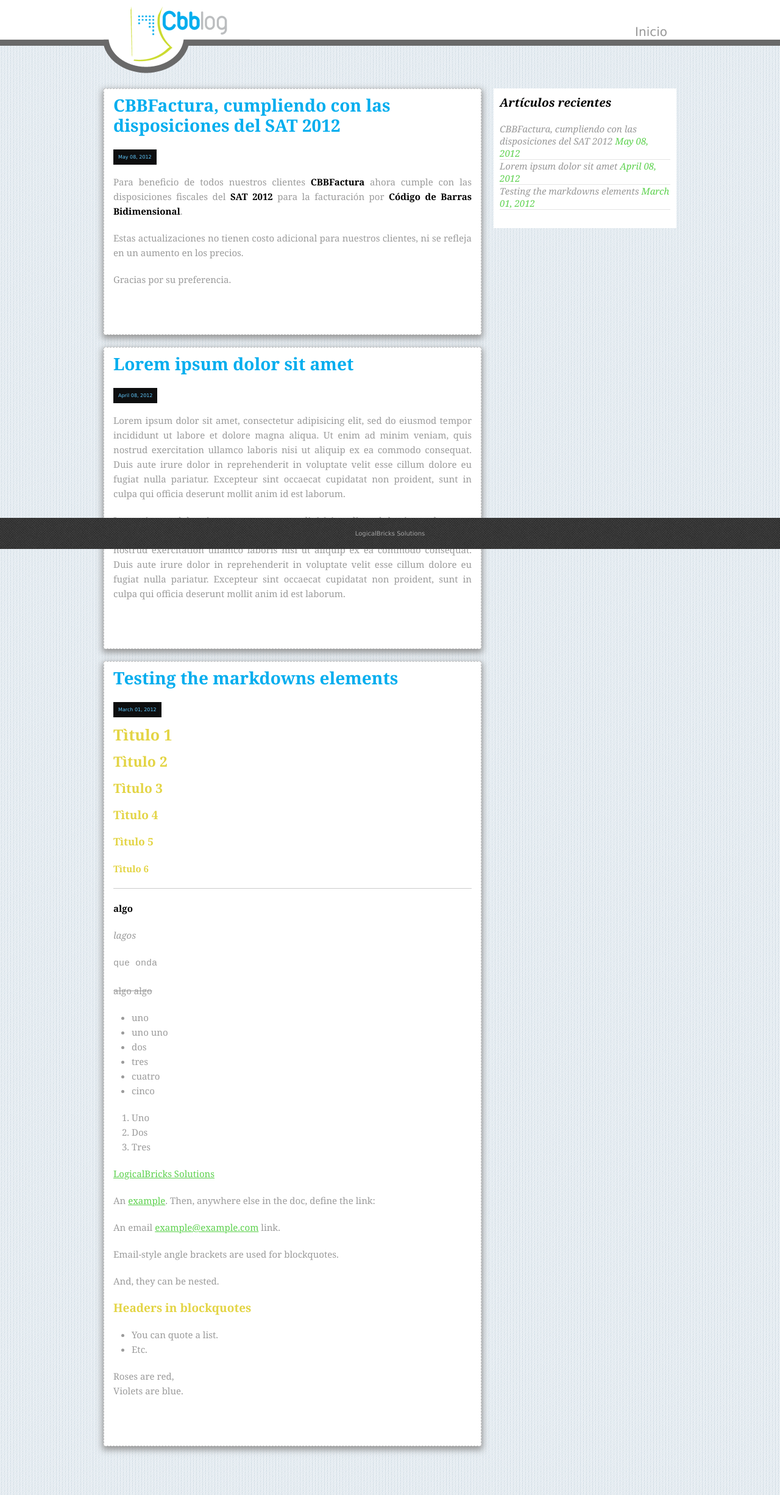
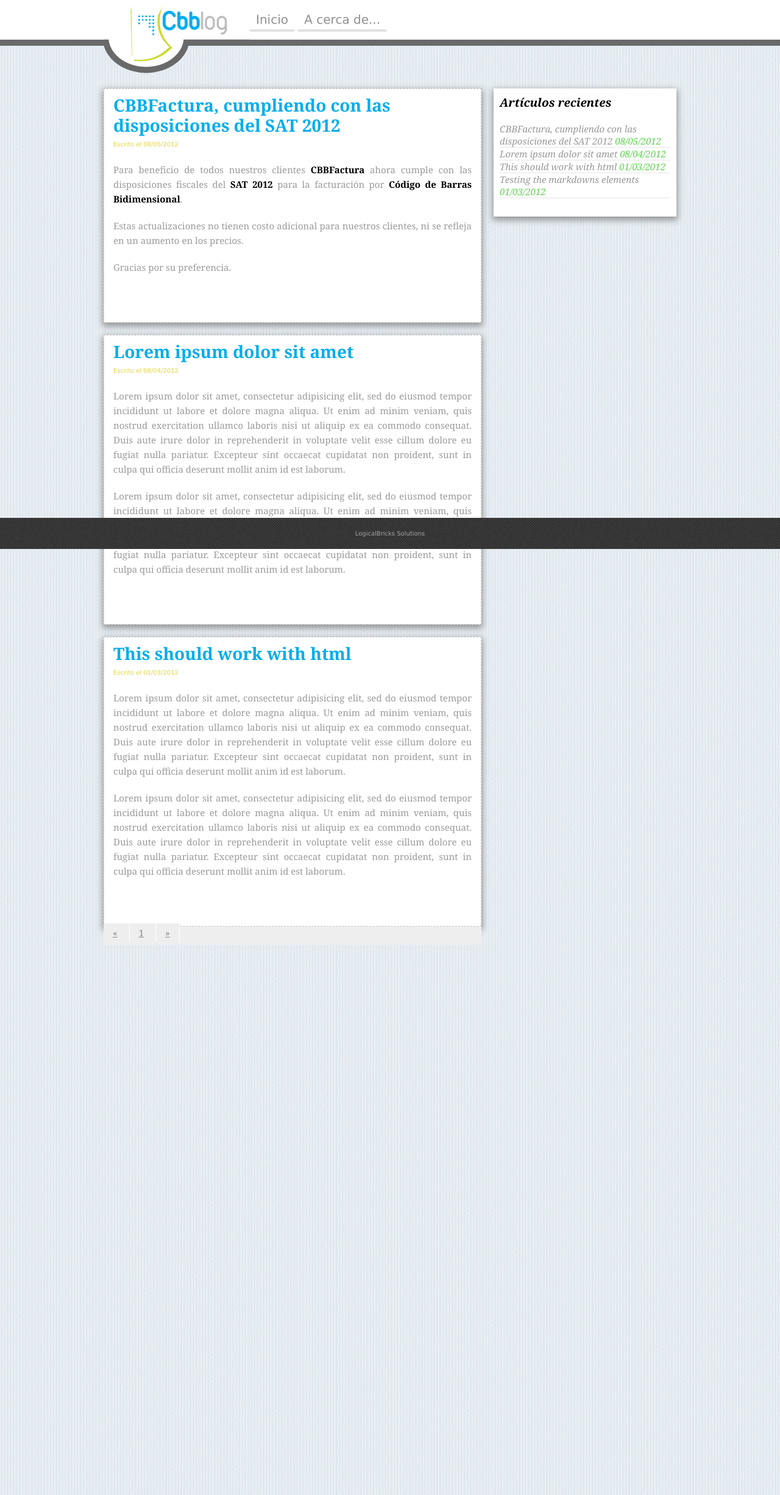
Before and after one commit to LogicalBricks/cbblog, a Jekyll site: the page built from index.html, in a window 1280 px wide. Shown: the whole page at 61% size. Built offline with Jekyll 4.4.1, drawn with Linux system fonts in a browser that asks for light colours.

Commit message:
Agregado estilo al paginator
La paginación no funciona con posts creados en markdown

```diff
--- a/_includes/header.html
+++ b/_includes/header.html
@@ -7,6 +7,7 @@
 		<div class="grid_9">
 			<ul class="nav">
 				<li><a href="/">Inicio</a></li>
+				<li><a href="/">A cerca de...</a></li>
 			</ul>
 		</div>
 	</div>
--- a/_includes/latest_posts.html
+++ b/_includes/latest_posts.html
@@ -3,7 +3,7 @@
 	<ul>
 		{% for post in site.posts limit: 5 %}
 		<li>
-			<a href="{{ post.url }}">{{ post.title}} <em> {{ post.date | date:"%B %d, %Y" }} </em></a>
+			<a href="{{ post.url }}">{{ post.title}} <em> {{ post.date | date:"%d/%m/%Y" }} </em></a>
 		</li>
 		{% endfor %}
 	</ul>
--- a/_includes/post.html
+++ b/_includes/post.html
@@ -1,7 +1,7 @@
 <div class="">
   <div class="entry">
     <h2 class="title">{{ post.title }}</h2>
-    <div class="byline">{{ post.date | date:"%B %d, %Y" }}</div>
+    <div class="byline">Escrito el {{ post.date | date:"%d/%m/%Y" }}</div>
 
     <div class="body">
       {% if hide_extended %}
--- /dev/null
+++ b/_posts/2012-03-01-markdown-test2.md
@@ -0,0 +1,7 @@
+---
+layout: post
+title: This should work with html
+---
+Lorem ipsum dolor sit amet, consectetur adipisicing elit, sed do eiusmod tempor incididunt ut labore et dolore magna aliqua. Ut enim ad minim veniam, quis nostrud exercitation ullamco laboris nisi ut aliquip ex ea commodo consequat. Duis aute irure dolor in reprehenderit in voluptate velit esse cillum dolore eu fugiat nulla pariatur. Excepteur sint occaecat cupidatat non proident, sunt in culpa qui officia deserunt mollit anim id est laborum.
+
+Lorem ipsum dolor sit amet, consectetur adipisicing elit, sed do eiusmod tempor incididunt ut labore et dolore magna aliqua. Ut enim ad minim veniam, quis nostrud exercitation ullamco laboris nisi ut aliquip ex ea commodo consequat. Duis aute irure dolor in reprehenderit in voluptate velit esse cillum dolore eu fugiat nulla pariatur. Excepteur sint occaecat cupidatat non proident, sunt in culpa qui officia deserunt mollit anim id est laborum.
--- a/css/style.css
+++ b/css/style.css
@@ -32,24 +32,27 @@ h2.title{
 	font-size: 28px;
 	font-width: 500;
 	line-height: 33px;
+	margin: 0;
 }
 
 .byline{
-	font: 8px Verdana, sans-serif;
-	color: #61CAFF;
-	background-color: #0D0E0F;
+	font: 10px Verdana, sans-serif;
+	color: #E3D444;
 	display: inline;
-	padding: 8px;
+	padding: 8px 8px 8px 0;
 }
 
 #sidebar, .entry{
 	margin: 20px 0 0 0;
 }
 
+#sidebar, .entry{
+	box-shadow: 0px 4px 10px 2px #979797; /* Opera 10.5, IE 9.0 */
+}
+
 .entry{
 	background-color: #FFF;
 	padding: 10px 15px;
-	box-shadow: 0px 4px 10px 2px #979797; /* Opera 10.5, IE 9.0 */
 	border: 1px dashed #c4c4c4;
 	font-size: 15px;
 	line-height: 24px;
@@ -133,27 +136,65 @@ h2.title{
 
 ul.nav{
 	font: 20px Verdana, "Times New Roman", serif;
-	margin-top: 40px;
-	float: right;
+	margin-top: 20px;
+	height: 30px;
 }
 
 ul.nav li{
 	display: inline;
 	margin: 0;
+	padding: 0;
 }
 
 ul.nav a{
 	text-decoration: none;
-	color: #979797;
-	margin: 0 5px;
-	padding: 10px 10px 0 10px;
+	color: #909090;
+	margin: 0;
+	padding: 4px 10px;
+	border-bottom: 4px solid #E1E1E1;
 }
 
 ul.nav a:hover{
-	color: #fff;
-	background-color: #696969;
+	color: #00ADEE;
+	border-bottom: 4px solid #E3D444;
 }
 
 h1, h2, h3, h4, h5, h6{
 	color: #E3D444;
 }
+
+blockquote {
+  font: 14px/22px normal helvetica, sans-serif;
+  margin-top: 10px;
+  margin-bottom: 10px;
+  margin-left: 50px;
+  padding-left: 15px;
+  border-left: 3px solid #ccc;
+  color: #BDBDBD;
+}
+
+#pag_cont{
+	background-color: #eee;
+	height: 30px;
+}
+
+ul.pagination{
+	list-style-type: none;
+}
+
+ul.pagination li{
+	display: inline;
+	margin: 0;
+	padding: 5px;
+	background-color: #eee;
+	border-right: 1px solid #fff;
+}
+
+ul.pagination a{
+	color: #8C8C8C;
+	padding: 10px;
+}
+
+ul.pagination a:hover{
+	color: black;
+}
--- a/index.html
+++ b/index.html
@@ -7,6 +7,61 @@ site:
 ---
 {% assign hide_extended = true %}
 
-{% for post in site.posts limit:5 %}
+{% for post in site.posts limit:3 %}
 {% include post.html %}
 {% endfor %}
+
+<!-- This only works with html, this doesn't work with markdown files -->
+{% for post in paginator.posts %}
+{% include post.html %}
+{% endfor %}
+
+<div id="pag_cont">
+	<ul class="pagination">
+		{% if paginator.previous_page %}
+		<li>
+			{% if paginator.previous_page == 1 %}
+			<a href="/">&laquo;</a>
+			{% else %}
+			<a href="/page{{paginator.previous_page}}">&laquo;</a>
+			{% endif %}
+		</li>
+		{% else %}
+		<li class="unavailable">
+			<a href="">&laquo;</a>
+		</li>
+		{% endif %}
+
+		<li>
+			{% if paginator.page == 1 %}
+			<a href="">1</a>
+			{% else %}
+			<a href="/">1</a>
+			{% endif %}
+		</li>
+
+		{% for count in (2..paginator.total_pages) %}
+
+		{% if count == paginator.page %}
+		<li class="current">
+			<a href=""">{{count}}</a>
+		</li>
+		{% else %}
+		<li>
+			<a href="/page{{count}}">{{count}}</a>
+		</li>
+		{% endif %}
+
+		{% endfor %}
+
+		{% if paginator.next_page %}
+		<li>
+			<a href="/page{{paginator.next_page}}">&raquo;</a>
+		</li>
+		{% else %}
+		<li class="unavailable">
+			<a href="">&raquo;</a>
+		</li>
+		{% endif %}
+	</ul>
+</div>
```
Also changed, not shown: _layouts/default.html (+0 -8 lines), image/home.png (added).
